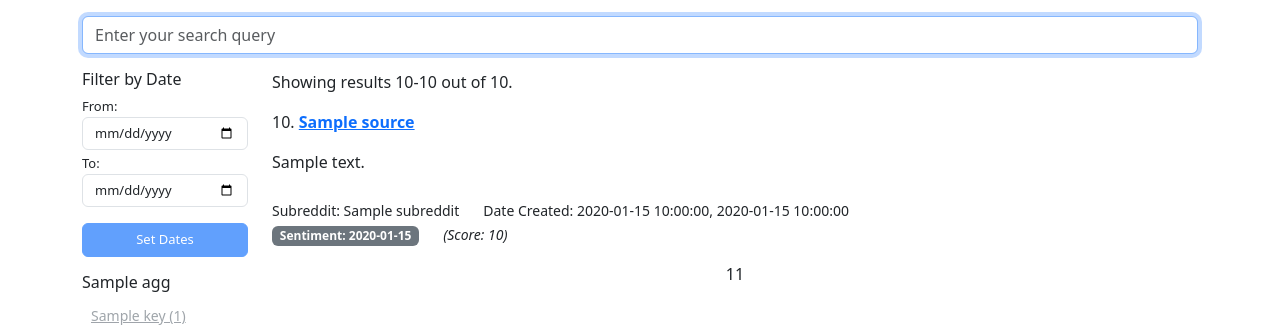
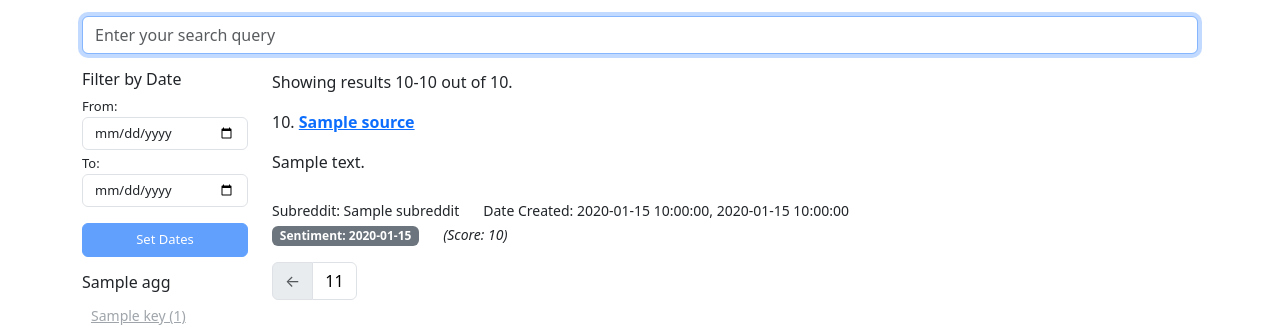
Before and after one commit to hermeess/CZ4034-Information-Retrieval, a Flask app: template indexing/templates/index.html in a window 1280 px wide. Shown: the part 57-388 px from the top of the page. Run offline with Flask 3, Linux system fonts and the light colour scheme; the template is opened without the code that fills it: most values are stand-ins (such as "Sample title", 1, 10 or a date in 2020).

Commit message:
added pagination

```diff
--- a/indexing/templates/index.html
+++ b/indexing/templates/index.html
@@ -33,8 +33,10 @@
 
             <input type="hidden" id="datequery" name="query">
 
-            <span class="d-inline-block" tabindex="0" data-bs-toggle="tooltip" title="Please select a valid date range!" style="width: 100%;">
-                <button type='submit' id="submitButton" disabled="true" class="btn btn-primary" style="font-size: small; width: 100%;">Set Dates</button>
+            <span class="d-inline-block" tabindex="0" data-bs-toggle="tooltip" title="Please select a valid date range!"
+                style="width: 100%;">
+                <button type='submit' id="submitButton" disabled="true" class="btn btn-primary"
+                    style="font-size: small; width: 100%;">Set Dates</button>
             </span>
         </form>
         <!-- Script for date picker -->
@@ -180,21 +182,37 @@
         </div>
         </p>
         {% endfor %}
-        <div class="row mb-3 justify-content-center">
+        <!-- Pagination -->
+        <div class="row justify-content-center">
+            <nav class="mb-3">
+                <ul class="pagination">
                     {% if from_ > 0 %}
-            <div class="col-sm-auto my-auto">
-                <a href="javascript:history.back(1)" class="btn btn-primary">←</a>
-            </div>
+                    <li class="page-item">
+                        <a href="javascript:history.back(1)" class="page-link">←</a>
+                    </li>
+                    {% else %}
+                    <li class="page-item disabled">
+                        <a href="javascript:history.back(1)" class="page-link">←</a>
+                    </li>
                     {% endif %}
-            <div class="col-sm-auto my-auto">{{(from_ // results|length) + 1}}</div>
-            {% if from_ + results|length < total %} <div class="col-sm-auto my-auto">
+                    <li class="page-item">
+                        <a class="page-link" style="background-color: white; color: black;">{{(from_ // results|length) + 1}}</a>
+                    </li>
+                    {% if from_ + results|length < total %}
+                    <li class="page-item">
+                        <a>
                             <form method="POST">
                                 <input type="hidden" name="query" value="{{ query }}">
                                 <input type="hidden" name="from_" value="{{ from_ + results|length }}">
-                    <button type="submit" class="btn btn-primary">→</button>
+                                <button type="submit" class="page-link">→</button>
                             </form>
+                        </a>
+                    </li>
+                    {% endif %}
+
+                </ul>
+            </nav>
         </div>
-        {% endif %}
     </div>
 </div>
 </div>
```
Lines whose indentation alone changed are shown as unchanged.
